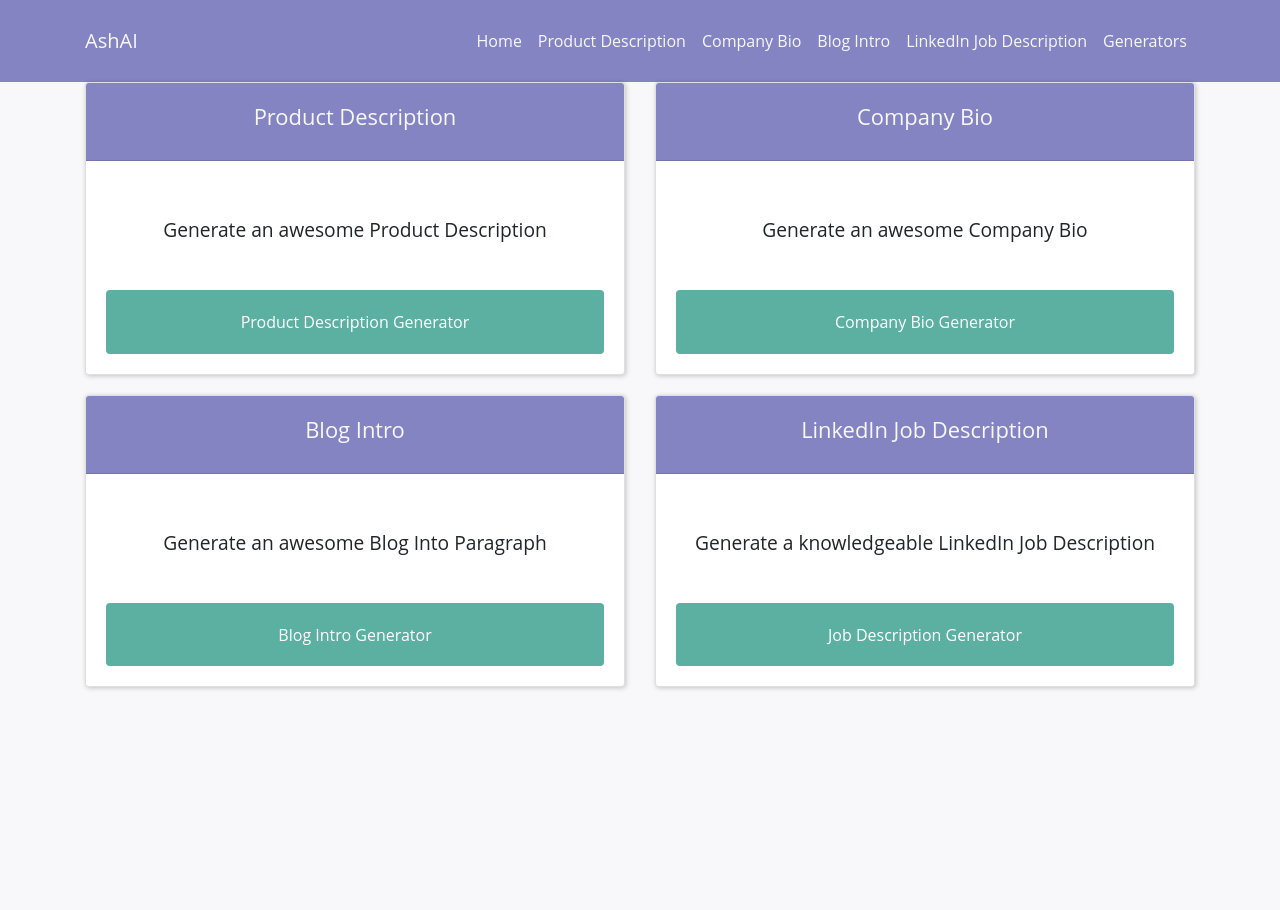
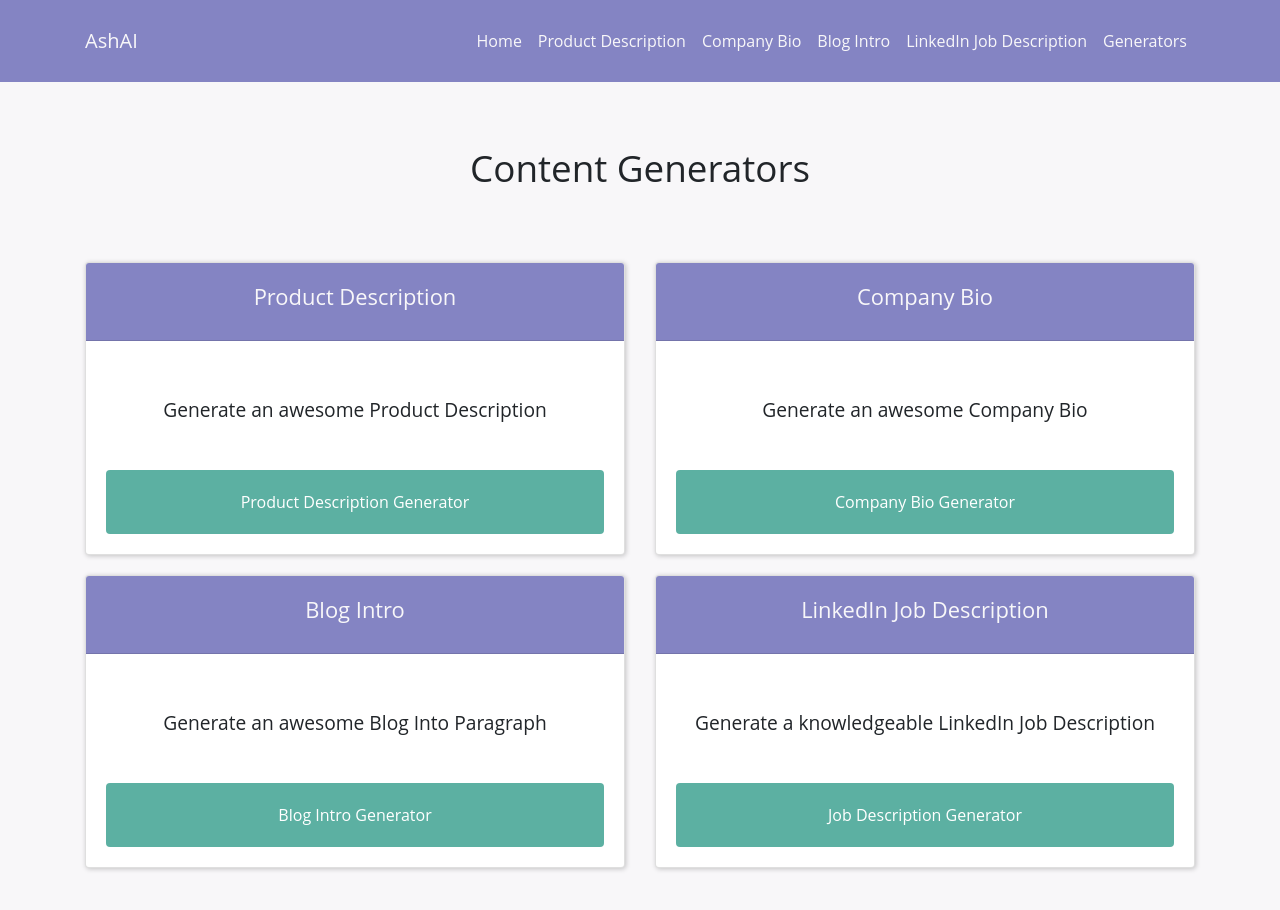
Before and after one commit to ash1eygrace/ai-content, a React (Create React App) app: page /generators in a window 1280 px wide. Shown: the top 910 px of the page. Before the commit the page ends 800 px from the top, so only its background shows below. Built offline with nearby package versions, Linux system fonts and the light colour scheme.

Commit message:
padding to content generators page and title

```diff
--- a/src/App.css
+++ b/src/App.css
@@ -13,6 +13,7 @@ body {
 }
 h1{
   font-size: 2.3rem;
+  text-align: center;
 }
 h2{
 	font-size: 1.37rem;
@@ -92,3 +93,11 @@ img.logo{
   max-width: 204px;
   border-radius: 9999px;
 }
+/* generators page */
+#generators{
+  padding-top: 5%;
+  padding-bottom: 5%;
+}
+#generators h1{
+  padding-bottom: 5%;
+}
--- a/src/components/Generators.js
+++ b/src/components/Generators.js
@@ -2,9 +2,12 @@ import React from 'react'
 import { Component } from 'react'
 import { Container, Card, Row, Col, Button } from 'react-bootstrap'
 
+
 class Generators extends Component {
 render() {
     return (
+        <div id="generators">
+        <h1>Content Generators</h1>
         <Container>
         <Row>
         <Col sm={6}>
@@ -53,6 +56,7 @@ render() {
         </Col>
     </Row>
     </Container>
+    </div>
     )
 }
 }
```
